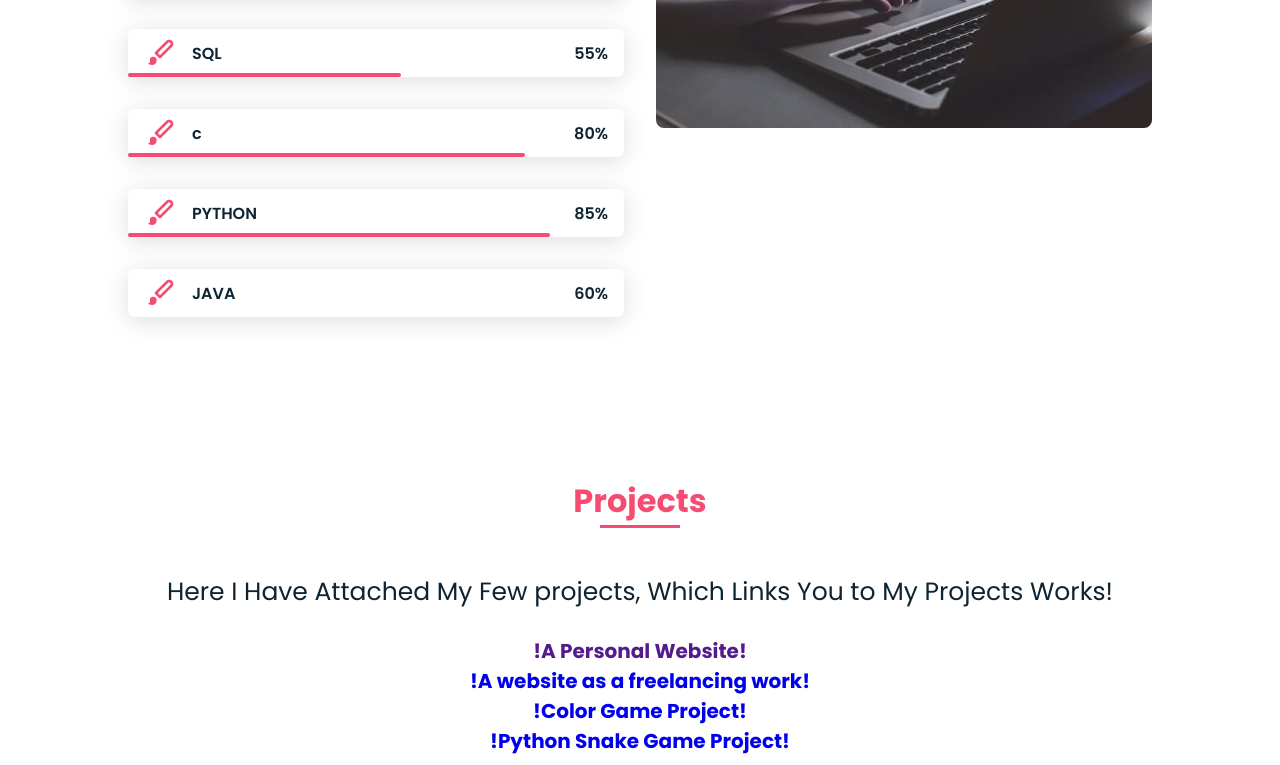
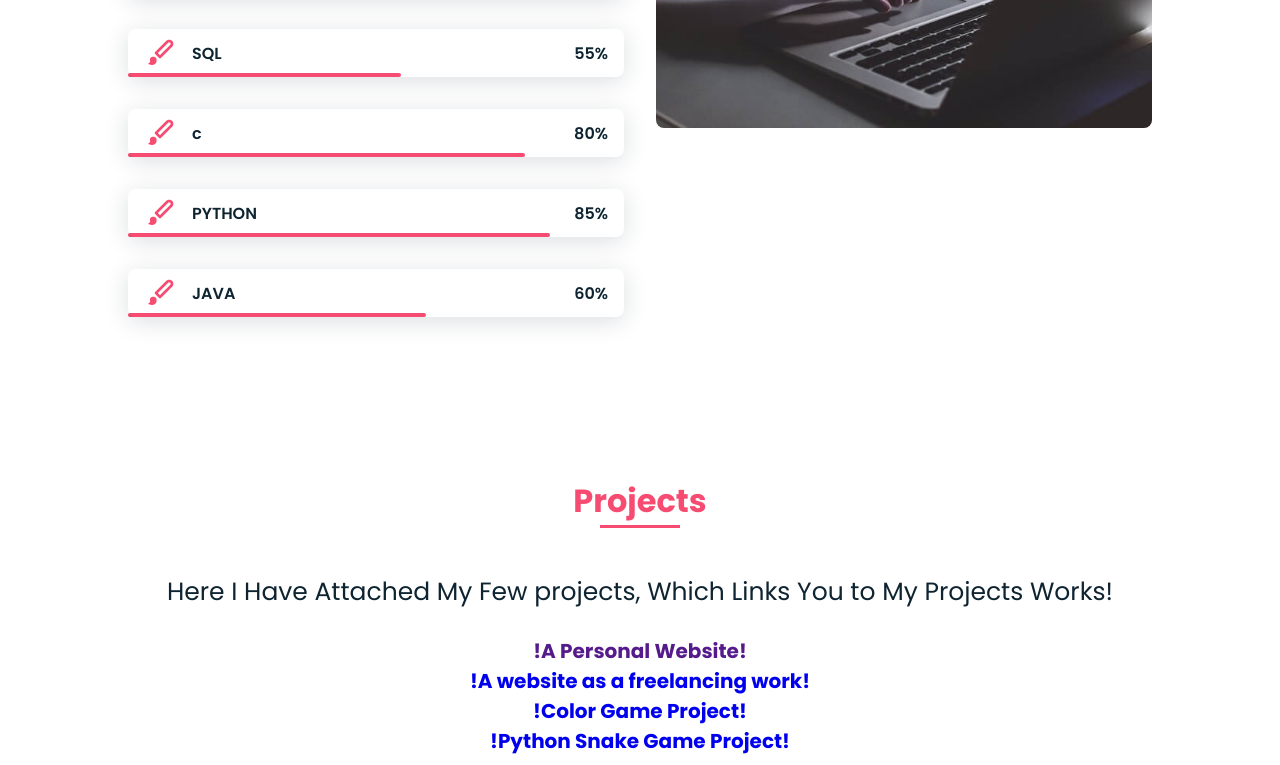
Before and after one commit to SabariAB/MY_SITE, a plain HTML site: page index.html in a window 1280 px wide. Shown: the part 2505-3270 px from the top of the page. Drawn offline with nearby package versions, Linux system fonts and the light colour scheme.

Commit message:
Update styles.css

```diff
--- a/assets/css/styles.css
+++ b/assets/css/styles.css
@@ -302,6 +302,9 @@ img{
 .skills__py{
   width: 85%;
 }
+.skills__jv{
+  width: 60%;
+}
 .skills__img{
   border-radius: .5rem;
 }
```
